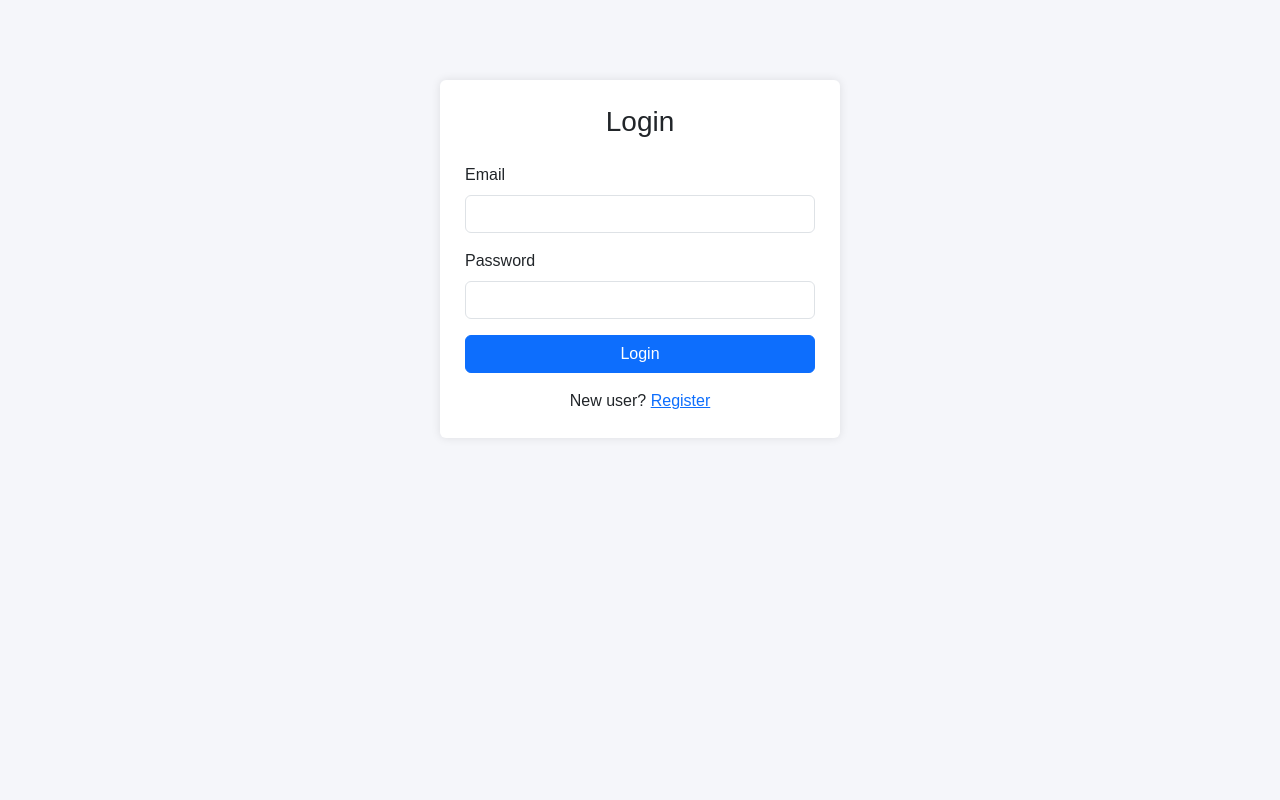
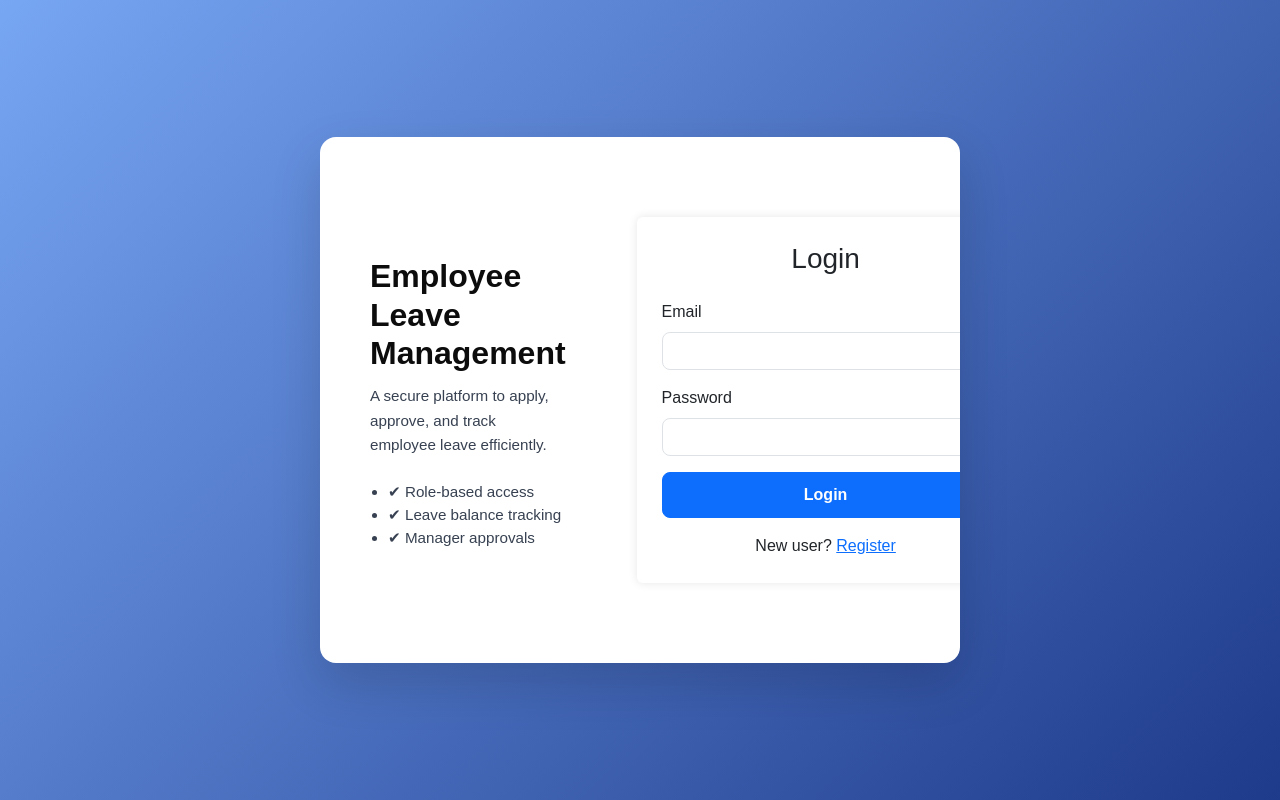
Before and after one commit to nilimamishra2002/employee-leave-management, a React (Vite) app in the folder frontend/: page /login in a window 1280 px wide. Built offline with nearby package versions, Linux system fonts and the light colour scheme.

Commit message:
frontend changes made

```diff
--- a/frontend/src/index.css
+++ b/frontend/src/index.css
@@ -1,4 +1,57 @@
-/* Global page background */
+.auth-page {
+  min-height: 100vh;
+  background: linear-gradient(135deg, #77a6f3, #1e3a8a);
+  display: flex;
+  align-items: center;
+  justify-content: center;
+}
+
+.auth-wrapper {
+  display: grid;
+  grid-template-columns: 1.1fr 420px;
+  background: #ffffff;
+  border-radius: 16px;
+  overflow: hidden;
+  box-shadow: 0 20px 50px rgba(0, 0, 0, 0.15);
+  max-width: 900px;
+  width: 50%;
+}
+
+
+/* LEFT PANEL */
+.auth-info {
+  margin-top: 60px;
+  padding: 60px 50px;
+  display: flex;
+  flex-direction: column;
+  justify-content: center;
+  color: #0c0c0c;
+}
+
+.auth-info h2 {
+  font-size: 2rem;
+  font-weight: 700;
+  margin-bottom: 12px;
+}
+
+.auth-info p {
+  font-size: 0.95rem;
+  line-height: 1.6;
+  color: #374151;
+  margin-bottom: 20px;
+}
+
+.auth-info ul {
+  padding-left: 18px;
+  font-size: 0.95rem;
+}
+
+.auth-info li {
+  color: #374151;
+  font-size: 0.95rem;
+}
+
+
 body {
   font-family: Arial, sans-serif;
   background-color: #f5f6fa;
@@ -10,7 +63,8 @@ body {
 .app-container {
   background: #ffffff;
   max-width: 800px;
-  margin: 40px auto;
+  margin: 50px auto;
+  margin-right: 50px;
   padding: 25px;
   border-radius: 6px;
   box-shadow: 0 0 10px rgba(0, 0, 0, 0.08);
@@ -18,7 +72,8 @@ body {
 
 /* Auth card */
 .auth-container {
-  max-width: 400px;
+  max-width: 600px;
+  width: 90%;
   margin: 80px auto;
   padding: 25px;
   border-radius: 6px;
@@ -44,3 +99,20 @@ textarea {
   cursor: pointer;
   text-decoration: underline;
 }
+
+
+button.btn-primary {
+  padding: 10px;
+  font-weight: 600;
+  border-radius: 8px;
+}
+
+button.btn-primary:hover {
+  background-color: #2563eb;
+}
+
+
+input.form-control,
+select.form-select {
+  border-radius: 8px;
+}
--- a/frontend/src/pages/EmployeeDashboard.jsx
+++ b/frontend/src/pages/EmployeeDashboard.jsx
@@ -88,7 +88,9 @@ function EmployeeDashboard() {
                 <p className="mb-1">
                   Used: {TOTAL_LEAVES.vacation - balance.vacation} days
                 </p>
-                <p className="fw-bold">Remaining: {balance.vacation} days</p>
+                <p className="fw-bold text-success">
+                  Remaining: {balance.vacation} days
+                </p>
               </div>
 
               <div className="col-md-6">
@@ -176,7 +178,18 @@ function EmployeeDashboard() {
                 <li key={leave._id} className="list-group-item">
                   <strong>{leave.leaveType}</strong> |{" "}
                   {leave.startDate.slice(0, 10)} → {leave.endDate.slice(0, 10)}{" "}
-                  | <span className="text-muted">{leave.status}</span>
+                  |{" "}
+                  <span
+                    className={`badge ms-2 ${
+                      leave.status === "approved"
+                        ? "bg-success"
+                        : leave.status === "pending"
+                        ? "bg-warning text-dark"
+                        : "bg-danger"
+                    }`}
+                  >
+                    {leave.status}
+                  </span>
                   {leave.managerComment && (
                     <div className="mt-1 text-muted">
                       <strong>Manager Comment:</strong> {leave.managerComment}
--- a/frontend/src/pages/Login.jsx
+++ b/frontend/src/pages/Login.jsx
@@ -1,8 +1,6 @@
 import { useState } from "react";
 import { useNavigate } from "react-router-dom";
 import api from "../services/api";
-
-
 
 function Auth() {
   const [isLogin, setIsLogin] = useState(true);
@@ -23,7 +21,6 @@ function Auth() {
     setError("");
   };
 
-
   const handleSubmit = async (e) => {
     e.preventDefault();
     setError("");
@@ -32,7 +29,7 @@ const handleSubmit = async (e) => {
       if (isLogin) {
         const res = await api.post("/auth/login", {
           email: email.trim(),
-        password
+          password,
         });
 
         res.data.user.role === "manager"
@@ -43,7 +40,7 @@ const handleSubmit = async (e) => {
           name: name.trim(),
           email: email.trim(),
           password,
-        role
+          role,
         });
 
         // after successful register, go to login mode
@@ -54,24 +51,32 @@ const handleSubmit = async (e) => {
         setRole("employee");
       }
     } catch (err) {
-    setError(
-      err.response?.data?.message || "Registration failed"
-    );
+      setError(err.response?.data?.message || "Registration failed");
     }
   };
 
+  return (
+    <div className="auth-page">
+      <div className="auth-wrapper">
+        {/* LEFT BRAND PANEL */}
+        <div className="auth-info d-none d-md-block">
+          <h2>Employee Leave Management</h2>
+          <p>
+            A secure platform to apply, approve, and track employee leave
+            efficiently.
+          </p>
 
-  return (
+          <ul className="mt-4">
+            <li>✔ Role-based access</li>
+            <li>✔ Leave balance tracking</li>
+            <li>✔ Manager approvals</li>
+          </ul>
+        </div>
+
         <div className="auth-container">
-    <h3 className="text-center mb-4">
-      {isLogin ? "Login" : "Register"}
-    </h3>
+          <h3 className="text-center mb-4">{isLogin ? "Login" : "Register"}</h3>
 
-    {error && (
-      <div className="alert alert-danger py-2">
-        {error}
-      </div>
-    )}
+          {error && <div className="alert alert-danger py-2">{error}</div>}
 
           <form onSubmit={handleSubmit}>
             {!isLogin && (
@@ -129,13 +134,12 @@ const handleSubmit = async (e) => {
 
           <p className="text-center mt-3 mb-0">
             {isLogin ? "New user?" : "Already have an account?"}{" "}
-      <span
-        className="link"
-        onClick={toggleMode}
-      >
+            <span className="link" onClick={toggleMode}>
               {isLogin ? "Register" : "Login"}
             </span>
           </p>
+        </div>
+      </div>
     </div>
   );
 }
--- a/frontend/src/pages/ManagerDashboard.jsx
+++ b/frontend/src/pages/ManagerDashboard.jsx
@@ -6,6 +6,16 @@ function ManagerDashboard() {
   const [leaves, setLeaves] = useState([]);
   const [comment, setComment] = useState("");
   const [approvedLeaves, setApprovedLeaves] = useState([]);
+
+  const getLeaveStatus = (start, end) => {
+    const today = new Date();
+    const startDate = new Date(start);
+    const endDate = new Date(end);
+
+    if (today < startDate) return "Upcoming";
+    if (today > endDate) return "Completed";
+    return "Ongoing";
+  };
 
   const fetchPendingLeaves = async () => {
     const res = await api.get("/leaves/pending");
@@ -135,8 +145,22 @@ function ManagerDashboard() {
 
                   {/* RIGHT SIDE */}
                   <div className="text-end">
-                    <span >
+                    <div className="fw-semibold">
                       {calculateDays(leave.startDate, leave.endDate)} day(s)
+                    </div>
+
+                    <span
+                      className={`badge mt-1 ${
+                        getLeaveStatus(leave.startDate, leave.endDate) ===
+                        "Ongoing"
+                          ? "bg-warning text-dark"
+                          : getLeaveStatus(leave.startDate, leave.endDate) ===
+                            "Upcoming"
+                          ? "bg-info"
+                          : "bg-success"
+                      }`}
+                    >
+                      {getLeaveStatus(leave.startDate, leave.endDate)}
                     </span>
                   </div>
                 </div>
```
Lines whose indentation alone changed are shown as unchanged.
